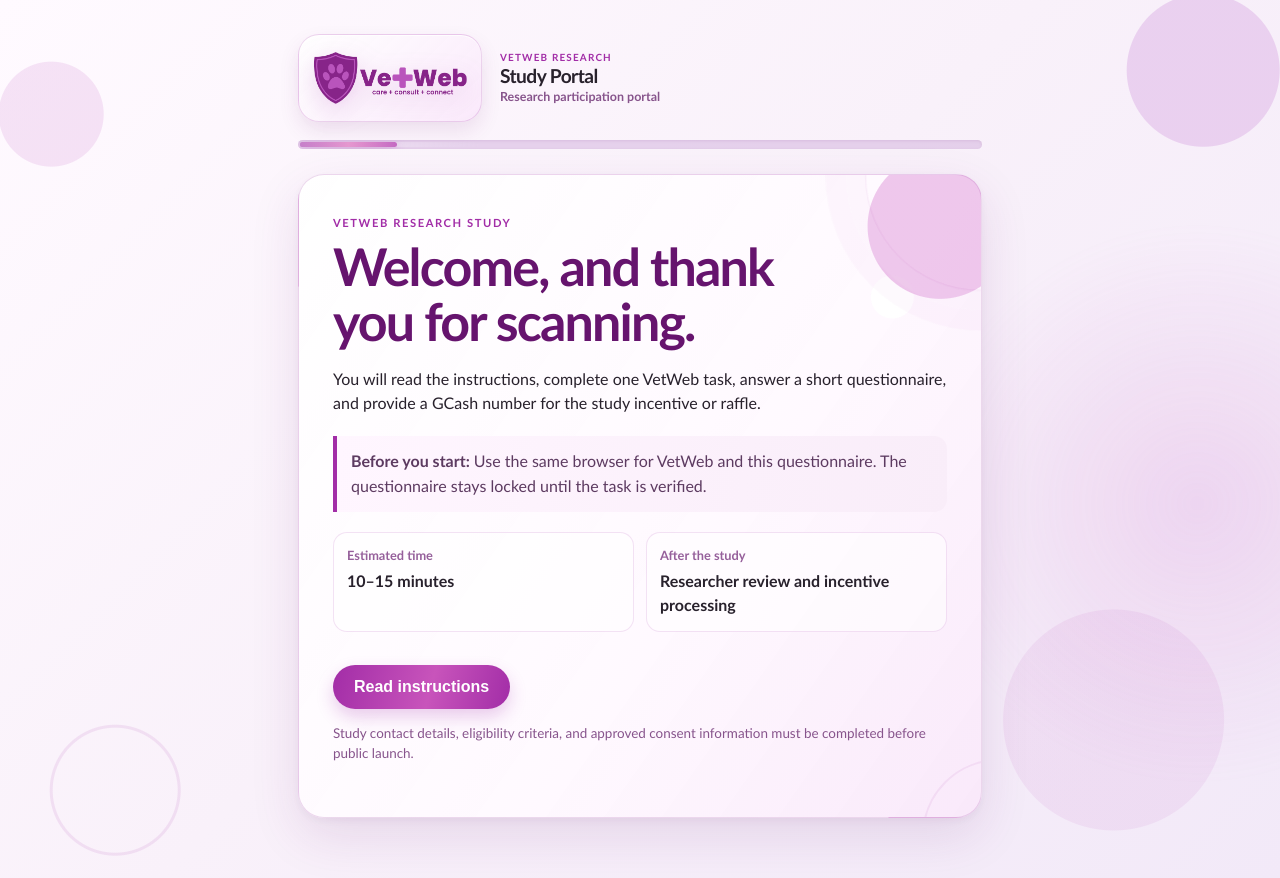
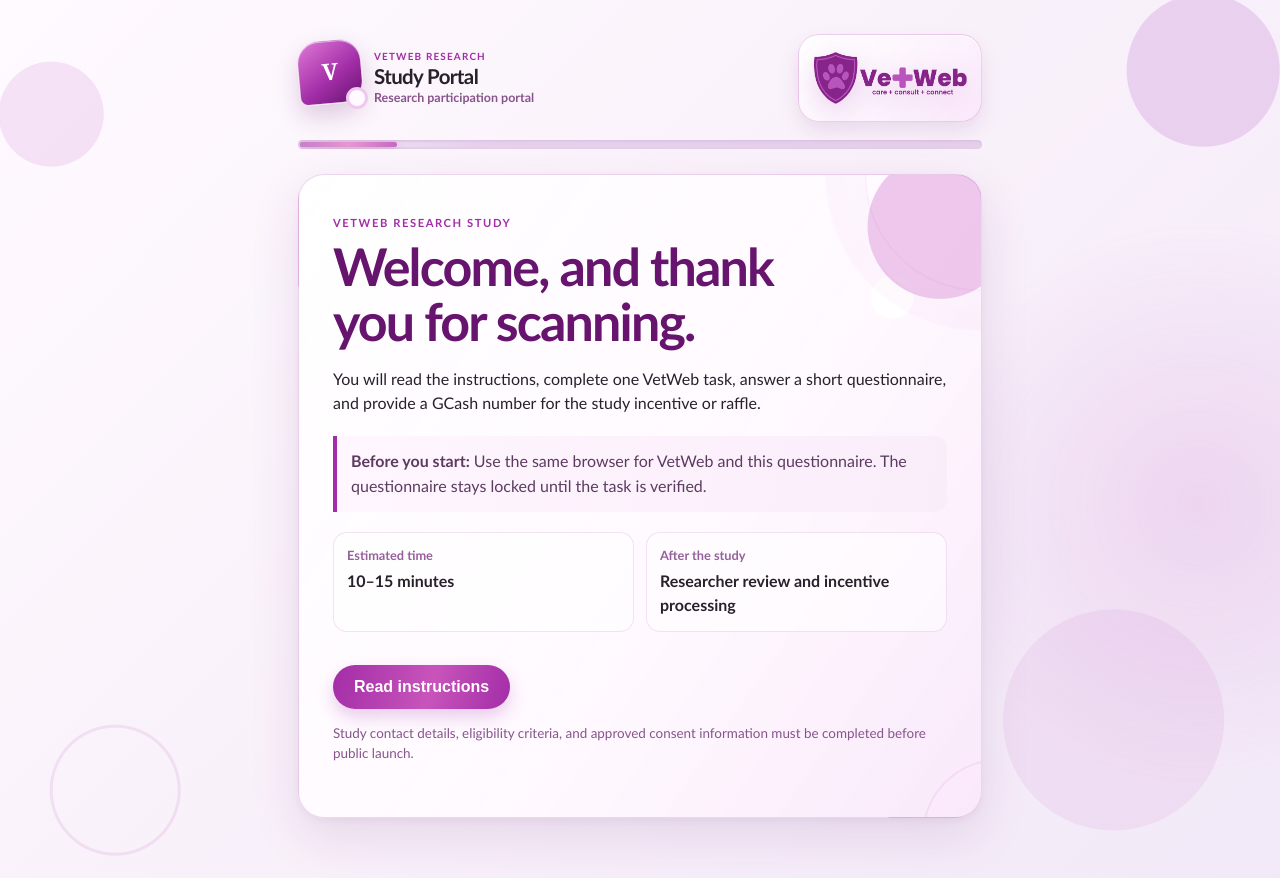
Before and after one commit to andra0202/vetweb-study-portal, a Next.js app: page / in a window 1280 px wide. Built offline with nearby package versions, Linux system fonts and the light colour scheme; no server answers.

Commit message:
Balance portal header with right-aligned VetWeb logo

```diff
--- a/app/study-flow.tsx
+++ b/app/study-flow.tsx
@@ -37,8 +37,8 @@ export default function StudyFlow() {
 
   return <main className="shell">
     <header className="site-header">
+      <div className="portal-identity"><span>VETWEB RESEARCH</span><b>Study Portal</b><small>Research participation portal</small></div>
       <div className="logo-panel"><img className="vetweb-logo" src="/images/vetweb-logo-transparent.png" alt="VetWeb" /></div>
-      <div className="portal-identity"><span>VETWEB RESEARCH</span><b>Study Portal</b><small>Research participation portal</small></div>
     </header>
     <div className="progress" aria-label={`Progress: step ${progress + 1} of ${steps.length}`}><span style={{ width: `${((progress + 1) / steps.length) * 100}%` }} /></div>
     {step === "welcome" && <section className="card hero"><p className="eyebrow">VETWEB RESEARCH STUDY</p><h1>Welcome, and thank you for scanning.</h1><p>You will read the instructions, complete one VetWeb task, answer a short questionnaire, and provide a GCash number for the study incentive or raffle.</p><div className="notice"><b>Before you start:</b> Use the same browser for VetWeb and this questionnaire. The questionnaire stays locked until the task is verified.</div><dl><div><dt>Estimated time</dt><dd>10–15 minutes</dd></div><div><dt>After the study</dt><dd>Researcher review and incentive processing</dd></div></dl><button onClick={() => move("instructions")}>Read instructions</button><p className="fine">Study contact details, eligibility criteria, and approved consent information must be completed before public launch.</p></section>}
--- a/app/vetweb-theme.css
+++ b/app/vetweb-theme.css
@@ -44,7 +44,8 @@ body::before {
 }
 
 .site-header {
-  gap: 18px;
+  justify-content: space-between;
+  gap: 22px;
   margin: 0 0 18px;
   color: var(--vet-ink);
   animation: rise-in .55s ease-out both;
@@ -63,9 +64,48 @@ body::before {
   box-shadow: 0 9px 20px rgba(105, 31, 112, .10), inset 0 1px rgba(255,255,255,.85);
 }
 
-.portal-identity { display: grid; gap: 1px; }
+.portal-identity {
+  position: relative;
+  display: grid;
+  gap: 1px;
+  min-height: 66px;
+  padding: 9px 0 8px 76px;
+}
+
+.portal-identity::before {
+  content: "V";
+  position: absolute;
+  left: 0;
+  top: 0;
+  display: grid;
+  place-items: center;
+  width: 62px;
+  height: 62px;
+  border: 1px solid rgba(255,255,255,.8);
+  border-radius: 22px 22px 22px 8px;
+  background: linear-gradient(145deg, #de79d6, var(--vet-purple) 58%, var(--vet-plum));
+  box-shadow: 0 11px 23px rgba(105,31,112,.2), inset 0 1px rgba(255,255,255,.5);
+  color: white;
+  font-size: 1.45rem;
+  font-weight: 900;
+  font-family: Georgia, serif;
+  transform: rotate(-5deg);
+}
+
+.portal-identity::after {
+  content: "";
+  position: absolute;
+  left: 48px;
+  bottom: 7px;
+  width: 16px;
+  height: 16px;
+  border: 3px solid #f0c7ee;
+  border-radius: 50%;
+  background: #fffaff;
+}
+
 .portal-identity > span { color: var(--vet-purple); font-size: .62rem; font-weight: 800; letter-spacing: .12em; }
-.portal-identity b { font-size: 1.2rem; letter-spacing: -.03em; line-height: 1.05; }
+.portal-identity b { font-size: 1.28rem; letter-spacing: -.03em; line-height: 1.05; }
 .portal-identity small { color: #87548c; font-weight: 600; }
 
 .brand-mark {
@@ -264,6 +304,9 @@ input:focus, select:focus, textarea:focus { border-color: #b747b5; box-shadow: 0
 @media (max-width: 430px) {
   .shell { padding: 20px 14px 45px; }
   .site-header { gap: 10px; margin-bottom: 14px; }
+  .portal-identity { min-height: 57px; padding: 8px 0 7px 62px; }
+  .portal-identity::before { width: 51px; height: 51px; border-radius: 18px 18px 18px 7px; font-size: 1.15rem; }
+  .portal-identity::after { left: 39px; bottom: 7px; width: 13px; height: 13px; border-width: 2px; }
   .logo-panel { width: 145px; min-width: 145px; height: 72px; padding: 9px 11px; border-radius: 17px; }
   .vetweb-logo { max-width: 122px; height: 50px; }
   .portal-identity > span { font-size: .55rem; }
```
